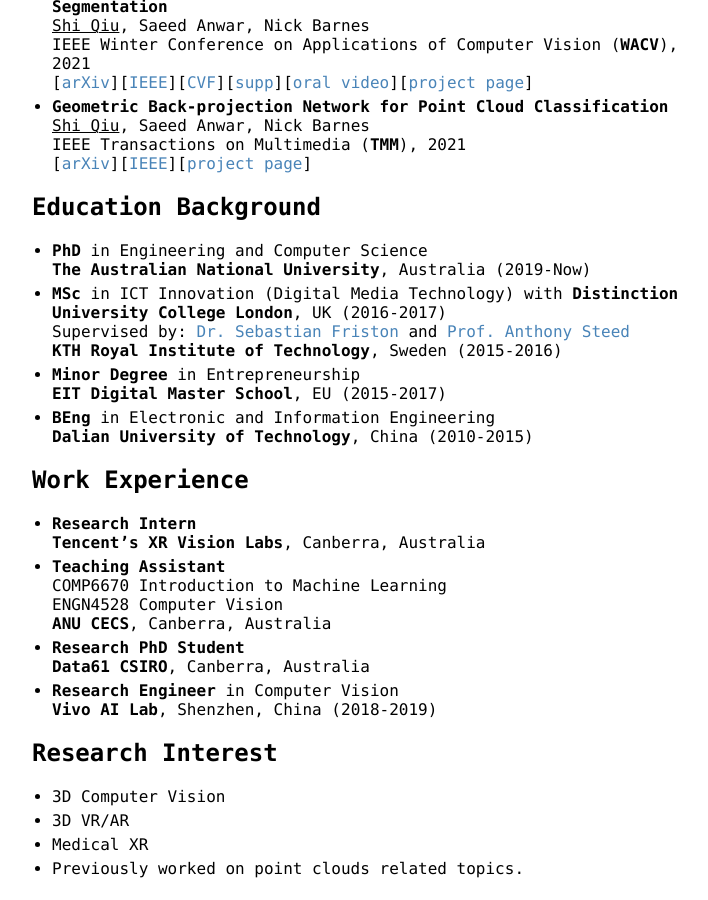
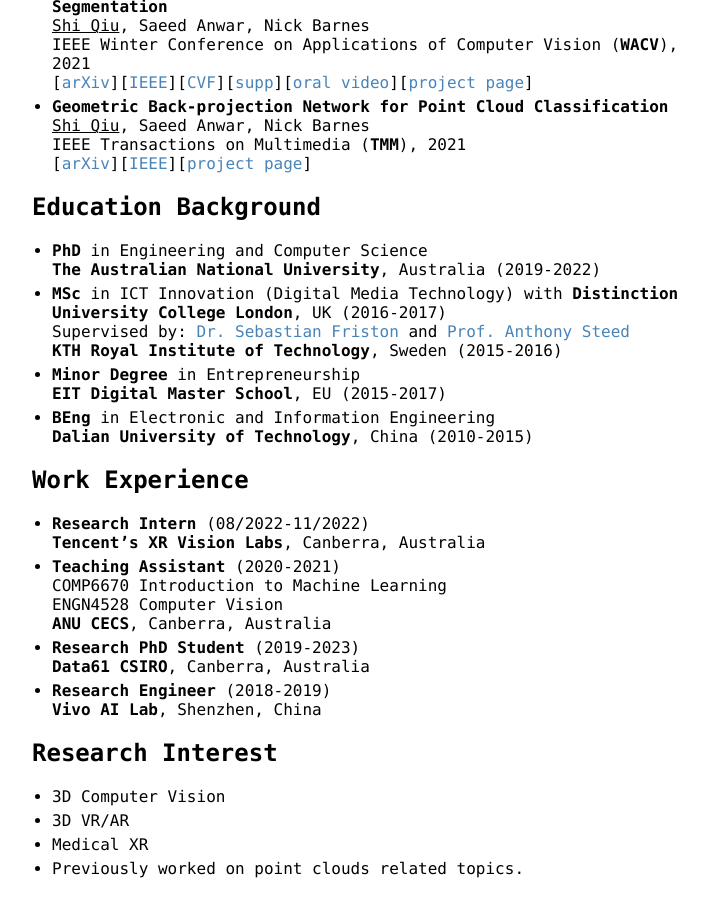
Before and after one commit to ShiQiu0419/ShiQiu0419.github.io, a Jekyll site: the page built from index.md, in a window 1280 px wide and 900 px high, scrolled down 1602 px. Shown: the whole window, without its empty margins (258-966 px from the left). Built offline with Jekyll 4.4.1, drawn with Linux system fonts in a browser that asks for light colours; our own code applies the rules of GitHub Pages for plain Markdown files.

Commit message:
Update index.md

```diff
--- a/index.md
+++ b/index.md
@@ -68,7 +68,7 @@
 
 ## Education Background
 * **PhD** in Engineering and Computer Science
-**The Australian National University**, Australia (2019-Now)
+**The Australian National University**, Australia (2019-2022)
 * **MSc** in ICT Innovation (Digital Media Technology) with **Distinction**
 **University College London**, UK (2016-2017)
 Supervised by: [Dr. Sebastian Friston](https://wp.cs.ucl.ac.uk/sebastianfriston/) and [Prof. Anthony Steed](https://wp.cs.ucl.ac.uk/anthonysteed/)
@@ -79,16 +79,16 @@
 **Dalian University of Technology**, China (2010-2015)
 
 ## Work Experience
-* **Research Intern**
+* **Research Intern** (08/2022-11/2022)
 **Tencent's XR Vision Labs**, Canberra, Australia
-* **Teaching Assistant**
+* **Teaching Assistant** (2020-2021)
 COMP6670 Introduction to Machine Learning
 ENGN4528 Computer Vision
 **ANU CECS**, Canberra, Australia
-* **Research PhD Student**
+* **Research PhD Student** (2019-2023)
 **Data61 CSIRO**, Canberra, Australia
-* **Research Engineer** in Computer Vision
-**Vivo AI Lab**, Shenzhen, China (2018-2019)
+* **Research Engineer** (2018-2019)
+**Vivo AI Lab**, Shenzhen, China
 
 ## Research Interest
 * 3D Computer Vision
```
